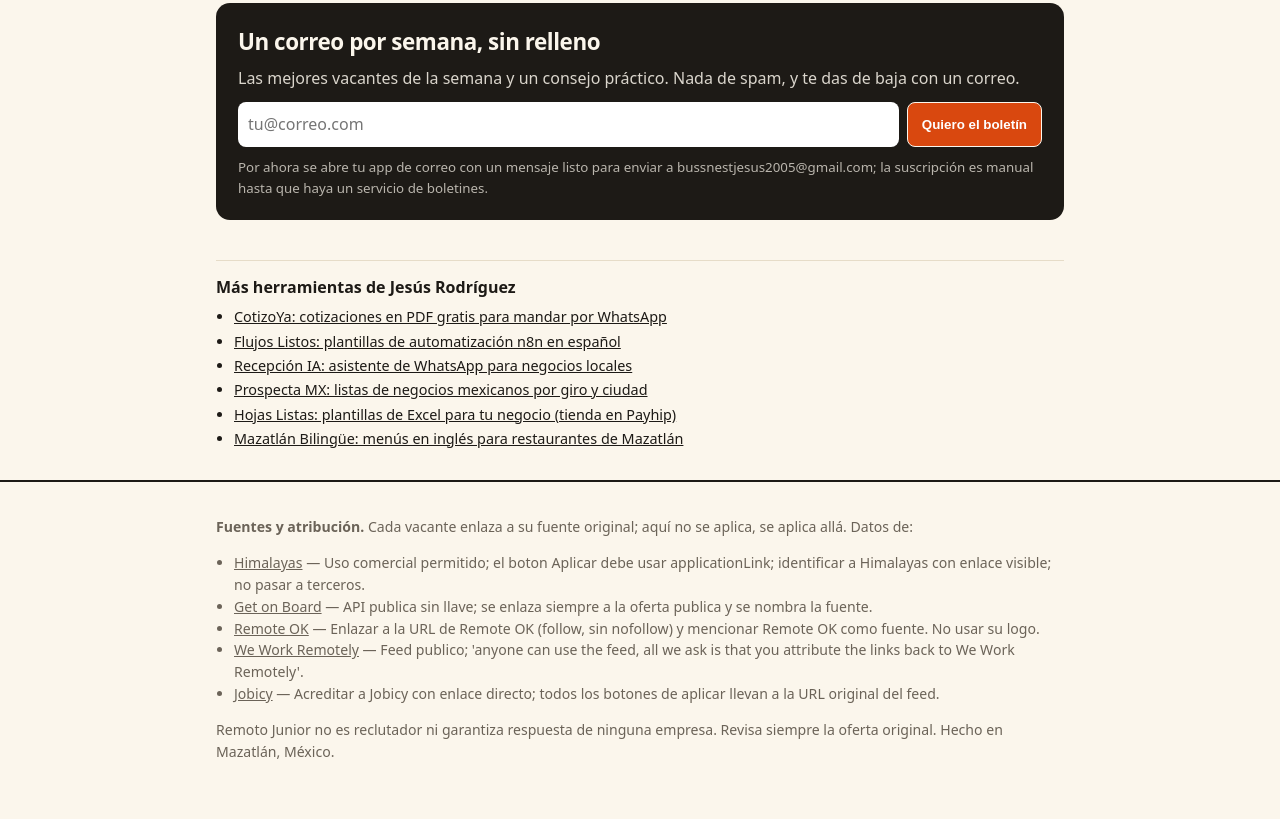
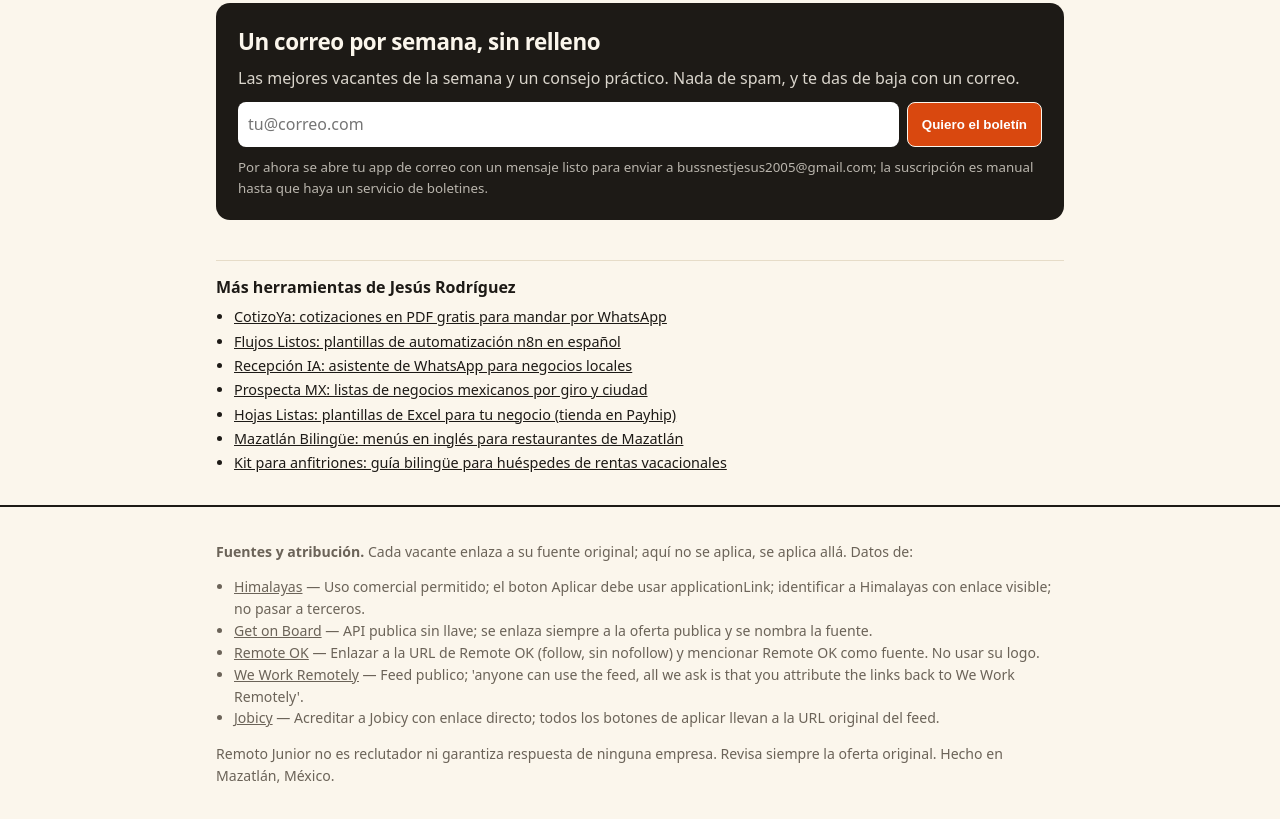
Before and after one commit to Jesus-Jazisenot/remoto-junior, a plain HTML site: page index.html in a window 1280 px wide. Shown: the part 8568-9387 px from the top of the page. Drawn offline with Linux system fonts and the light colour scheme.

Commit message:
Enlace a Kit para anfitriones en Más herramientas

```diff
--- a/index.html
+++ b/index.html
@@ -66,7 +66,7 @@
     </form>
     <small>Por ahora se abre tu app de correo con un mensaje listo para enviar a bussnestjesus2005@gmail.com; la suscripción es manual hasta que haya un servicio de boletines.</small>
   </section>
-<aside class="mas" aria-labelledby="mas-t"><h2 id="mas-t">Más herramientas de Jesús Rodríguez</h2><ul><li><a href="https://jesus-jazisenot.github.io/cotizoya/">CotizoYa: cotizaciones en PDF gratis para mandar por WhatsApp</a></li><li><a href="https://jesus-jazisenot.github.io/flujos-listos/">Flujos Listos: plantillas de automatización n8n en español</a></li><li><a href="https://jesus-jazisenot.github.io/recepcion-ia/">Recepción IA: asistente de WhatsApp para negocios locales</a></li><li><a href="https://jesus-jazisenot.github.io/prospecta-mx/">Prospecta MX: listas de negocios mexicanos por giro y ciudad</a></li><li><a href="https://payhip.com/HojasListas">Hojas Listas: plantillas de Excel para tu negocio (tienda en Payhip)</a></li><li><a href="https://jesus-jazisenot.github.io/mazatlan-bilingue/">Mazatlán Bilingüe: menús en inglés para restaurantes de Mazatlán</a></li></ul></aside>
+<aside class="mas" aria-labelledby="mas-t"><h2 id="mas-t">Más herramientas de Jesús Rodríguez</h2><ul><li><a href="https://jesus-jazisenot.github.io/cotizoya/">CotizoYa: cotizaciones en PDF gratis para mandar por WhatsApp</a></li><li><a href="https://jesus-jazisenot.github.io/flujos-listos/">Flujos Listos: plantillas de automatización n8n en español</a></li><li><a href="https://jesus-jazisenot.github.io/recepcion-ia/">Recepción IA: asistente de WhatsApp para negocios locales</a></li><li><a href="https://jesus-jazisenot.github.io/prospecta-mx/">Prospecta MX: listas de negocios mexicanos por giro y ciudad</a></li><li><a href="https://payhip.com/HojasListas">Hojas Listas: plantillas de Excel para tu negocio (tienda en Payhip)</a></li><li><a href="https://jesus-jazisenot.github.io/mazatlan-bilingue/">Mazatlán Bilingüe: menús en inglés para restaurantes de Mazatlán</a></li><li><a href="https://jesus-jazisenot.github.io/kit-anfitriones/">Kit para anfitriones: guía bilingüe para huéspedes de rentas vacacionales</a></li></ul></aside>
 </main>
 
 <footer><div class="wrap">
```
